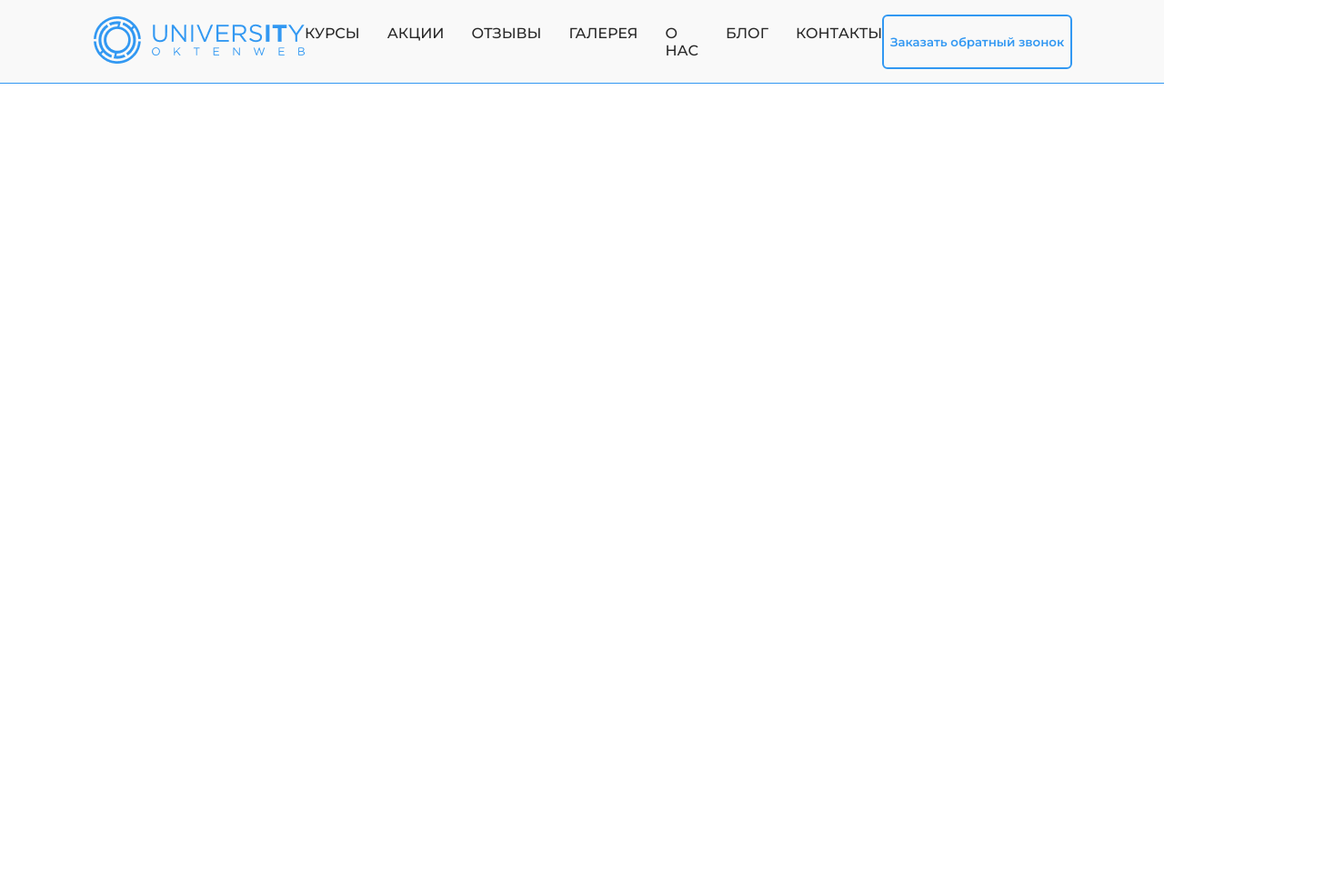
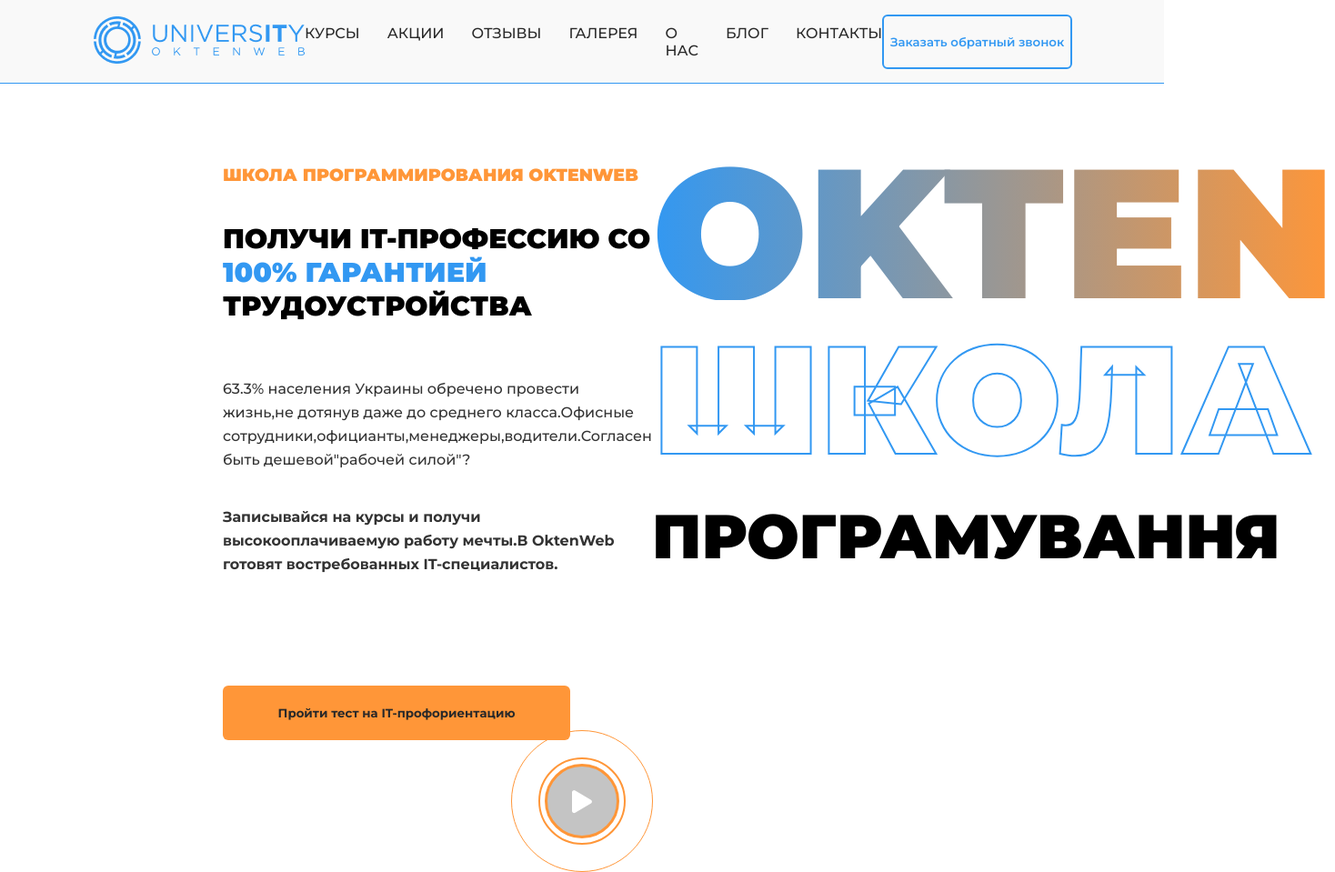
Before and after one commit to ArtemKhil/IT-project, a plain HTML site: page Okten.html in a window 1280 px wide. Shown: the whole page at 91% size, 1468 px wide, since content can reach past the window. Before the commit the page ends 800 px from the top, so only its background shows below. Drawn offline with Linux system fonts and the light colour scheme.

Commit message:
edit okten.html

```diff
--- a/Okten.html
+++ b/Okten.html
@@ -4,6 +4,7 @@
     <meta charset="UTF-8">
     <meta name="viewport" content="width=device-width, initial-scale=1.0">
     <title>Okten</title>
+    <link href="https://use.fontawesome.com/releases/v5.0.13/css/all.css" rel="stylesheet">
     <link rel="stylesheet" href="okten-styles.css">
 </head>
 <body>
@@ -14,13 +15,13 @@
             <div class="header_logo">
                 <img src="Image/logo.png" alt="Logo Okten"></div>
             <nav class="header_nav">
-                <div class="nav_item">Курсы</div>
-                <div class="nav_item">Акции</div>
-                <div class="nav_item">Отзывы</div>
-                <div class="nav_item">Галерея</div>
-                <div class="nav_item">О нас</div>
-                <div class="nav_item">Блог</div>
-                <div class="nav_item">Контакты</div>
+                <div class="nav_item"><a href="#">Курсы</a></div>
+                <div class="nav_item"><a href="#">Акции</a></div>
+                <div class="nav_item"><a href="#">Отзывы</a></div>
+                <div class="nav_item"><a href="#">Галерея</a></div>
+                <div class="nav_item"><a href="#">О нас</a></div>
+                <div class="nav_item"><a href="#">Блог</a></div>
+                <div class="nav_item"><a href="#">Контакты</a></div>
 
             </nav>
             <div class="header_callback">
@@ -31,6 +32,46 @@
 
 
     <div class="header_main">
+        <div class="header_content">
+           <div class="header_sup-title">Школа программирования OktenWeb</div>
+           <h1 class="header_title">Получи IT-профессию со <br> <span>100% гарантией</span> трудоустройства </h1>
+           <div class="header_text">
+            <p>  63.3% населения Украины обречено провести жизнь,не дотянув даже до среднего класса.Офисные сотрудники,официанты,менеджеры,водители.Согласен быть дешевой"рабочей силой"?</p>
+            <p>Записывайся на курсы и получи высокооплачиваемую работу мечты.В OktenWeb готовят востребованных IT-специалистов.                                   </p>
+
+           </div>
+           <div class="header_content_button">
+           <button>Пройти тест на IT-профориентацию</button>
+
+           <div class="play_wrap">
+               <div class="play_button">
+                   <div class="play">
+                    <i class="fas fa-play"></i>
+                   </div>
+               </div>
+           </div>
+           </div>
+
+
+
+        </div>
+        <div class="header_school">
+            <div class="header_school-okten">
+                Okten
+            </div>
+
+            <div class="header_school2">
+                Школа
+            </div>
+
+            <div class="header_school-program">
+                програмування
+            </div>
+
+
+
+
+        </div>
 
 
     </div>
--- a/okten-styles.css
+++ b/okten-styles.css
@@ -18,12 +18,19 @@
 
 .header_nav {
     display: flex;
-    column-gap: 30px; }
+    column-gap: 30px;
+           }
 
-    .nav_item { font-size: 16px;
+    .nav_item a { font-size: 16px;
         color: #292929;
         font-weight: 500;
-        text-transform: uppercase;}
+        text-transform: uppercase;
+         text-decoration: none;
+        }
+    .nav_item a:hover {
+        color: #3298f2;
+
+    }
 
     .header_callback{
         width: 250px;
@@ -40,3 +47,146 @@
         color: #3298f2;
         background-color: transparent;
     }
+
+    .header_main{
+        padding: 89px 100px 145px 245px;
+
+
+    }
+
+
+    .header_content {
+        width: 640px;
+
+    }
+
+    .header_sup-title {
+        font-size: 19px;
+        font-weight: 900;
+        line-height: 23px;
+        color: #ff9638;
+        text-transform: uppercase;
+        margin-bottom: 40px;
+    }
+
+    .header_title {
+        font-size: 30px;
+        font-weight: 900;
+        line-height: 37px;
+        text-transform: uppercase;
+        margin-bottom: 60px;
+
+    }
+
+    .header_title span {
+        color: #3298f2;
+
+    }
+
+    .header_text {
+        font-weight: 500;
+        line-height: 26px;
+        color: #333333;
+
+
+    }
+
+    .header_text p:last-child {
+        font-weight: bold;
+        margin-top: 37px;
+
+
+    }
+
+    .header_content_button {
+        margin-top: 120px;
+
+    }
+
+    .header_content_button button {
+        width: 382px;
+        height: 60px;
+        background-color: #ff9638;
+        border-radius: 6px;
+        font-weight: bold;
+        color: #292929;
+        border: none;
+    }
+
+    .header_main { display: flex;
+        justify-content: space-between;
+        position: relative;
+
+    }
+
+    .header_school {
+        width: 760px ;
+    }
+
+    .header_school-okten {
+        font-size: 202px;
+        font-weight: 900;
+        text-transform: uppercase;
+        background: linear-gradient(90deg, #3298f2, #ff9638);
+        -webkit-background-clip: text;
+        color: transparent;
+        line-height: 149px;
+        margin-bottom: 40px;
+    }
+
+    .header_school2 {
+        font-size: 168px;
+        font-weight: 900;
+        color: #ffffff;
+        -webkit-text-stroke-color: #3298f2;
+        -webkit-text-stroke-width: 2px;
+        text-transform: uppercase;
+        line-height: 138px;
+        margin-bottom: 40px; }
+
+        .header_school-program {
+            font-size: 68px;
+            font-weight: 83px;
+            text-transform: uppercase;
+            font-weight: 900;
+
+        }
+
+        .play_wrap, .play_button, .play {
+            border-radius: 50%;
+            display: flex;
+            justify-content: center;
+            align-items: center;
+
+        }
+
+        .play_wrap {
+            width: 156px;
+            position: absolute;
+            height: 156px;
+            bottom: 0;
+            border: 1px solid #ff9638;
+            left: 50%;
+            margin-left: -78px;
+
+        }
+
+        .play_button {
+            width: 96px;
+            height: 96px;
+            border: 2px solid #ff9638;
+         }
+
+         .play {
+             width: 82px;
+             height: 82px;
+             border: 3px solid  #ff9638;
+             background-color: #c4c4c4;
+
+        }
+
+        .play i {
+            font-size: 25px;
+            color: white;
+
+        }
```
